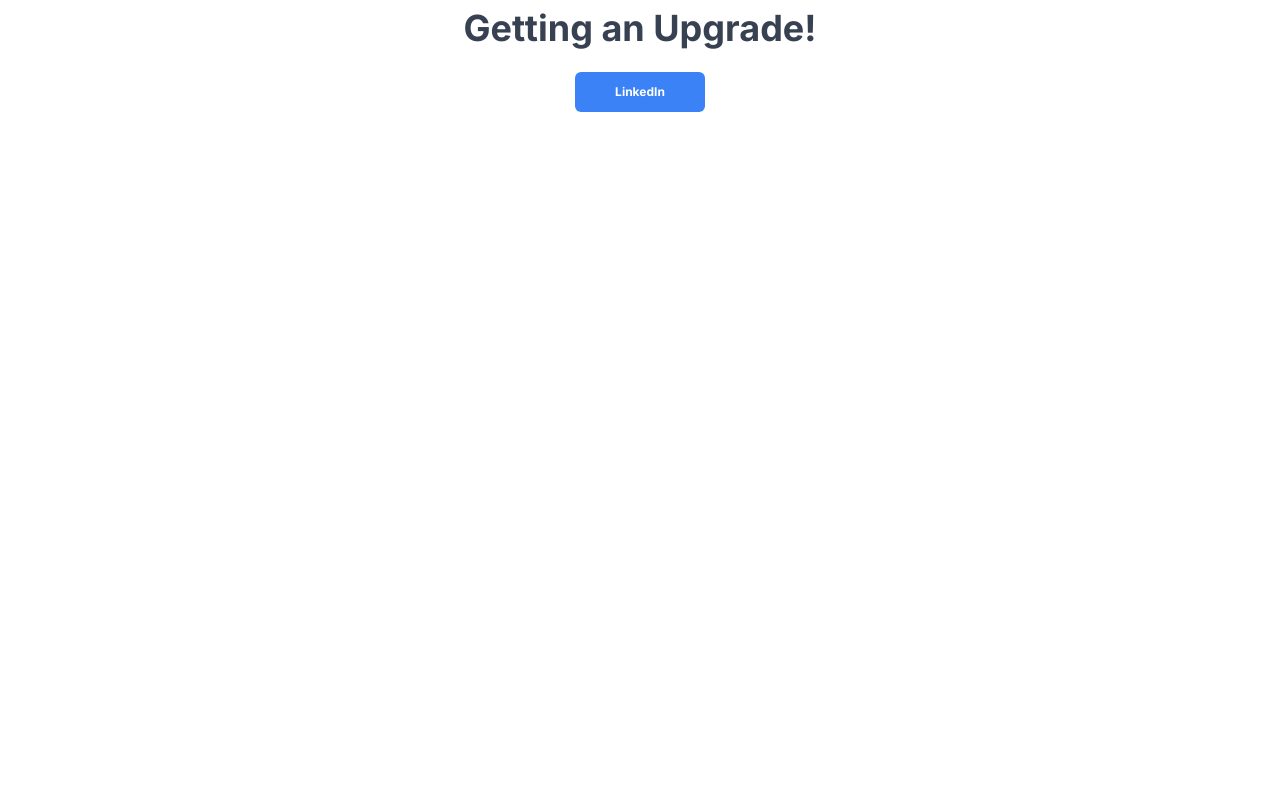
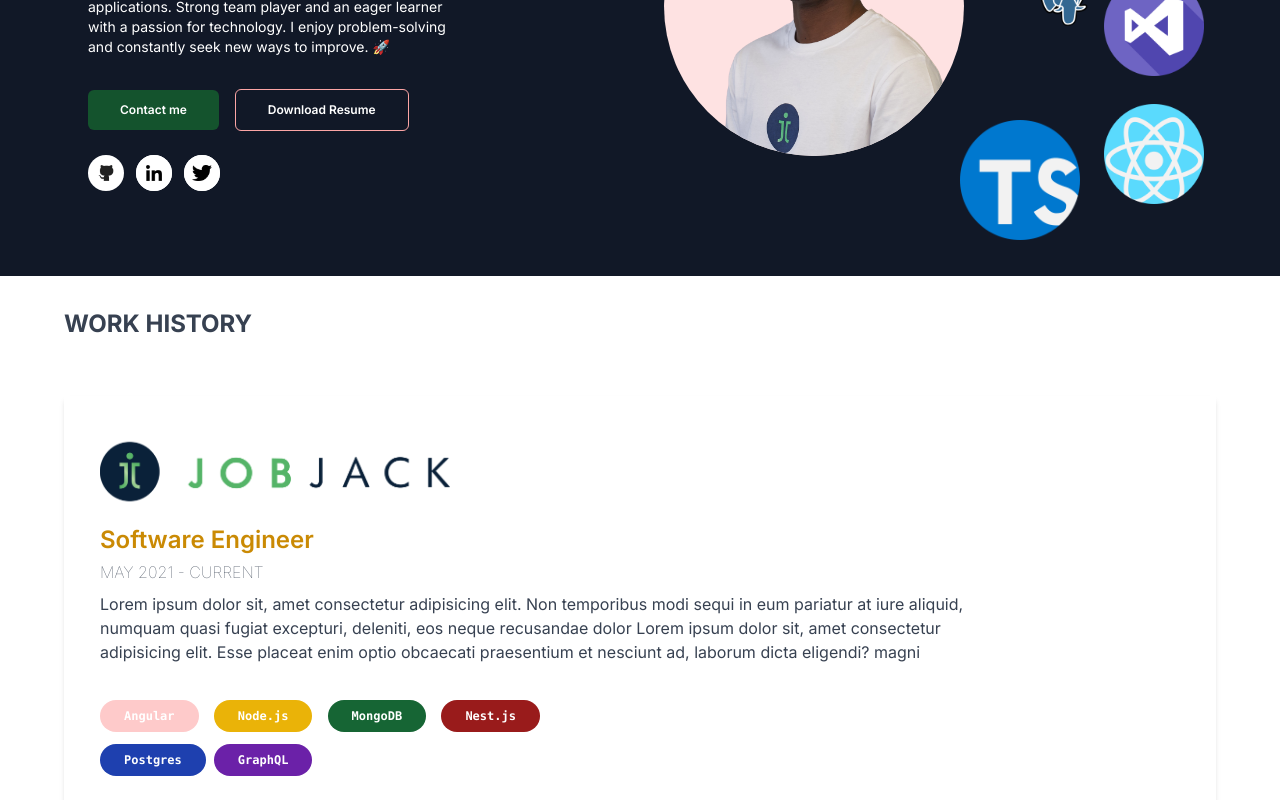
Before and after one commit to strangermushwana/portfolio, a Next.js app: page / in a window 1280 px wide. Shown: the part 340-1140 px from the top of the page. Before the commit the page ends 800 px from the top, so only its background shows below. Built offline with nearby package versions, Linux system fonts and the light colour scheme.

Commit message:
added education

```diff
--- /dev/null
+++ b/app/components/WorkHistory.tsx
@@ -0,0 +1,57 @@
+import Image from "next/image"
+import React from "react"
+
+export default function WorkHistory() {
+  return (
+    <div className="py-6 bg-pl-100 mx-auto max-w-6xl">
+      <div className="flex flex-col items-center space-x-10">
+        <div className="w-full">
+          <div className="flex items-center shadow-md py-10 px-5 w-full">
+            <div className="flex flex-col pl-4">
+              <Image
+                src="/images/jobjack.png"
+                alt=""
+                width={350}
+                height={400}
+              />
+              <div className="font-semibold text-2xl mt-4 text-yellow-600">
+                Software Engineer
+              </div>
+              <div className="text-md font-thin my-1 uppercase">
+                May 2021 - Current
+              </div>
+              <div className="font-sm my-1 max-w-4xl">
+                Lorem ipsum dolor sit, amet consectetur adipisicing elit. Non
+                temporibus modi sequi in eum pariatur at iure aliquid, numquam
+                quasi fugiat excepturi, deleniti, eos neque recusandae dolor
+                Lorem ipsum dolor sit, amet consectetur adipisicing elit. Esse
+                placeat enim optio obcaecati praesentium et nesciunt ad, laborum
+                dicta eligendi? magni
+              </div>
+              <div className="grid gap-y-3 gap-x-2 grid-cols-4 w-fit py-8 font-mono">
+                <div className="bg-red-200 text-xs w-fit rounded-full font-bold text-center px-6 py-2 text-white">
+                  Angular
+                </div>
+                <div className="bg-yellow-500 text-xs w-fit rounded-full font-bold text-center px-6 py-2 text-white">
+                  Node.js
+                </div>
+                <div className="bg-green-800 text-xs w-fit rounded-full font-bold text-center px-6 py-2 text-white">
+                  MongoDB
+                </div>
+                <div className="bg-red-800 text-xs w-fit rounded-full font-bold text-center px-6 py-2 text-white">
+                  Nest.js
+                </div>
+                <div className="bg-blue-800 text-xs w-fit rounded-full font-bold text-center px-6 py-2 text-white">
+                  Postgres
+                </div>
+                <div className="bg-purple-800 text-xs w-fit rounded-full font-bold text-center px-6 py-2 text-white">
+                  GraphQL
+                </div>
+              </div>
+            </div>
+          </div>
+        </div>
+      </div>
+    </div>
+  )
+}
--- a/app/layout.tsx
+++ b/app/layout.tsx
@@ -17,7 +17,7 @@ export default function RootLayout({
   return (
     <html lang="en">
       <body className={inter.className}>
-        {/* <Navbar /> */}
+        <Navbar />
         {children}
       </body>
     </html>
--- a/app/page.tsx
+++ b/app/page.tsx
@@ -1,26 +1,26 @@
 import Image from "next/image"
 import Showcase from "./components/Showcase"
+import WorkHistory from "./components/WorkHistory"
 
 export default function Home() {
   return (
     <main className="h-screen text-gray-700">
-      {/* <Showcase />
+      <Showcase />
       <div className="py-8 max-w-6xl mx-auto text-gray-700">
-        <div className="text-center font-bold text-3xl">Work History</div>
+        <div className="text-left font-bold text-2xl uppercase">
+          Work History
+        </div>
       </div>
-      <div className="p-10 bg-pl-100 mx-auto max-w-6xl">
-        <div className="flex items-center mx-auto space-x-10">
+      <div className="flex flex-col items-center">
+        <div className="w-full">
+          <WorkHistory />
         </div>
-      </div> */}
-      <div className="flex flex-col space-y-6 items-center justify-center h-screen">
-        <div className="text-4xl font-bold">Getting an Upgrade!</div>
-        <a
-          href="https://www.linkedin.com/in/strangermushwana/"
-          target="_blank"
-          className="bg-blue-500 text-white text-xs font-bold px-10 py-3 rounded-md outline-none"
-        >
-          LinkedIn
-        </a>
+        <div className="w-full">
+          <WorkHistory />
+        </div>
+      </div>
+      <div className="bg-black p-10">
+        <div className="max-w-6xl mx-auto text-white">Hello</div>
       </div>
     </main>
   )
```
Also changed, not shown: public/images/jobjack.png (added).
